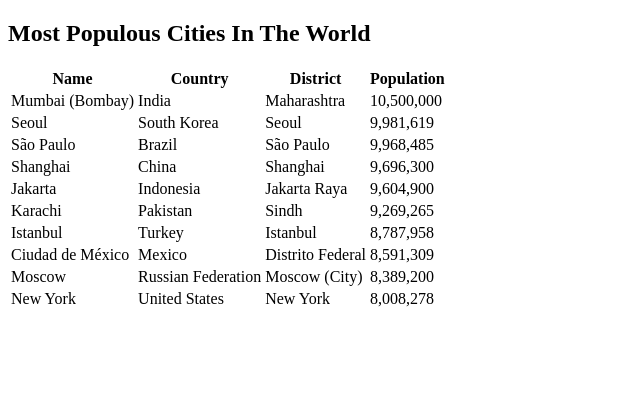
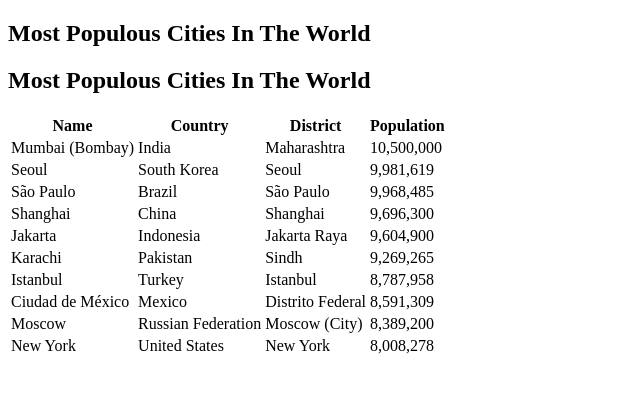
Before and after one commit to rimiag/php, a PHP site: page / in a window 1280 px wide. Shown: the top 393 px of the page, without its empty margins (0-640 px from the left). Run offline with PHP 8.4, Linux system fonts and the light colour scheme; data comes from the database, SQL or seed files in the repository.

Commit message:
modified index.html file

```diff
--- a/php-app/app/index.php
+++ b/php-app/app/index.php
@@ -22,6 +22,7 @@
 </head>
 <body>
     <h2>Most Populous Cities In The World</h2>
+    <h2>Most Populous Cities In The World</h2>
     <table>
     <thead>
         <tr>
```
